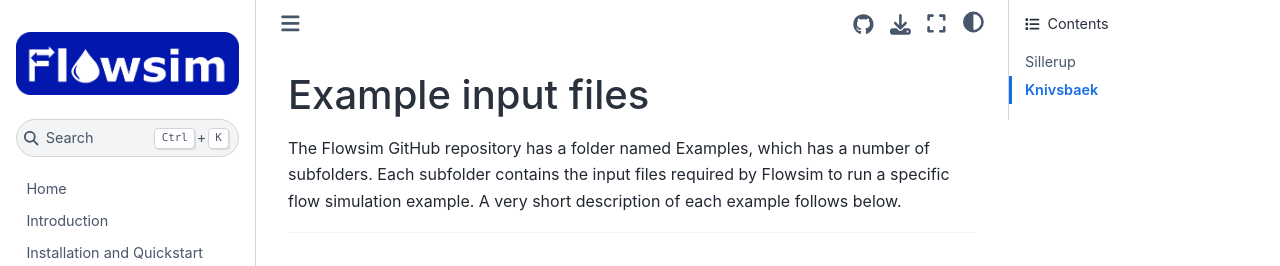
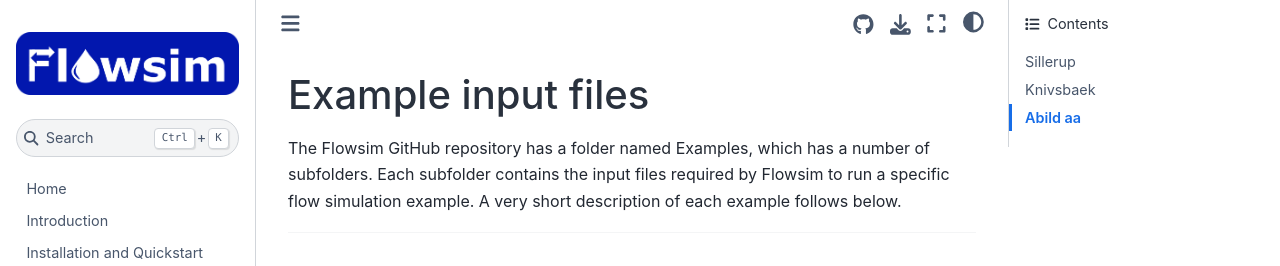
Before and after one commit to SteenChr/flowsim, a Jupyter Book: the page built from docs/examples.md, in a window 1280 px wide and 900 px high. Shown: the top 266 px of the window. Built offline with Jupyter Book 1.0.4 settings and Sphinx 7.4.7 and the Sphinx Book theme 1.1.4, drawn with Linux system fonts in a browser that asks for light colours.

Commit message:
Update examples.md

```diff
--- a/docs/examples.md
+++ b/docs/examples.md
@@ -22,7 +22,7 @@
 
 ---
 
-**Abild aa**
+## Abild aa
 
 This is an example where Flowsim is used to simulate hydraulic head variation in piezometers along a transect of an unconfined aquifer. The transect is perpendicular to a stream. The head variation is driven by both time-variable groundwater recharge and time-variable stream stage. Using Flowsim, in this example the head response due to variation in recharge is simulated by the “fin_rech_leak” response function, while the head response due to stream stage variation is simulated by the “sinf_head_leak” response function.
 
```
